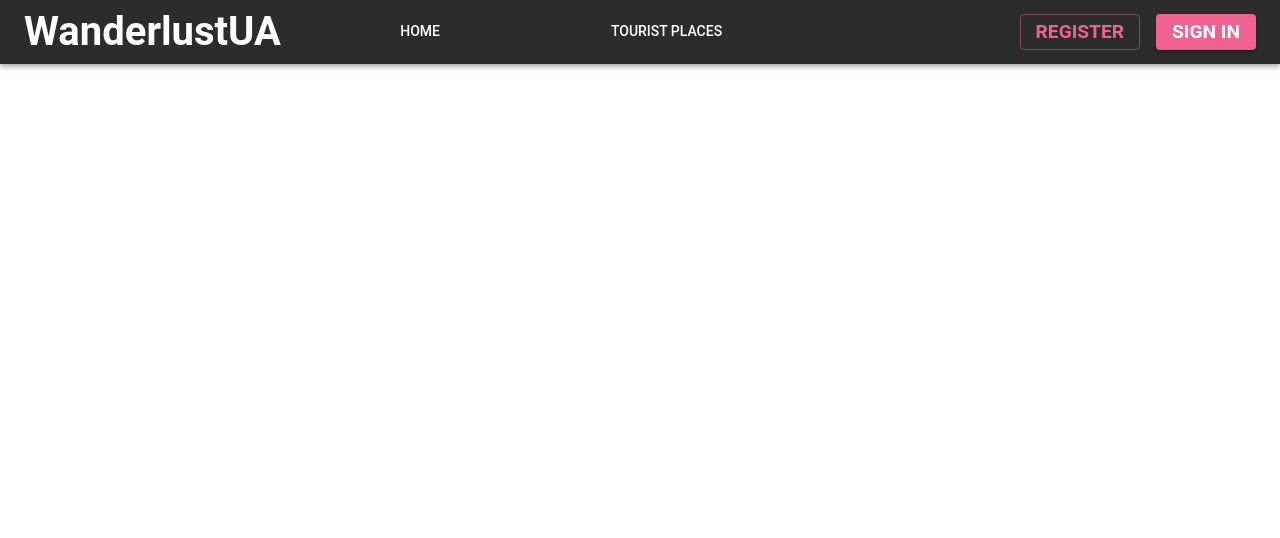
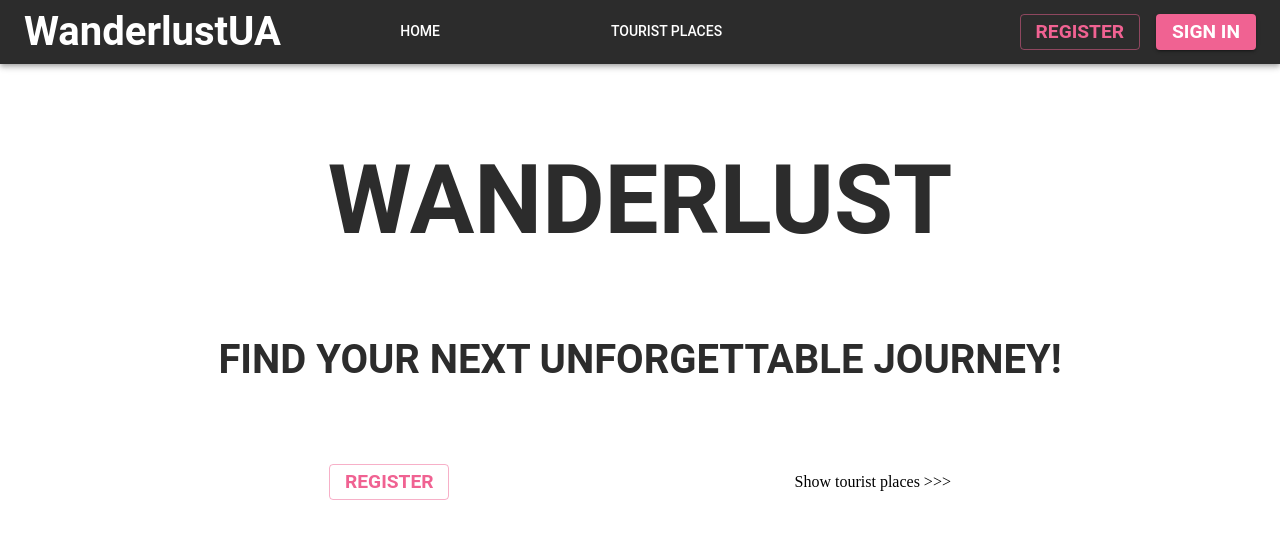
Before and after one commit to IvanRozb/WanderlustUA.front, a Next.js app: page / in a window 1280 px wide. Shown: the top 538 px of the page. Built offline with nearby package versions, Linux system fonts and the light colour scheme.

Commit message:
Added home page with register button and link to tourist-place

```diff
--- a/src/modules/header/index.tsx
+++ b/src/modules/header/index.tsx
@@ -4,7 +4,7 @@ import NavTabs from "@/modules/header/components/navTabs";
 import SignIn from "src/modules/header/components/sign-in";
 import SignOut from "@/modules/header/components/sign-out";
 import useToken from "@/hooks/useToken";
-import RegisterButton from "@/modules/header/components/register-button";
+import RegisterButton from "src/ui/register-button";
 import Link from "next/link";
 import Person from "@mui/icons-material/Person";
 import Typography from "@mui/material/Typography";
--- /dev/null
+++ b/src/modules/home-screen/index.tsx
@@ -0,0 +1,36 @@
+import {Box} from "@mui/system";
+import Typography from "@mui/material/Typography";
+import theme from "@/helpers/theme";
+import RegisterButton from "src/ui/register-button";
+import Link from "next/link";
+import useToken from "@/hooks/useToken";
+
+export default function HomeScreen(){
+    const token = useToken();
+
+    return <Box sx={{mt: 10}}>
+        <Typography variant={"h1"} color={theme.palette.primary.main}
+                    sx={
+                        {
+                            textTransform: "uppercase",
+                            fontWeight: 700,
+                            textAlign: "center"
+                        }
+                    }>Wanderlust</Typography>
+        <Typography variant={"h2"} color={theme.palette.primary.main}
+                    sx={
+                        {
+                            mt: 10,
+                            textTransform: "uppercase",
+                            fontWeight: 700,
+                            textAlign: "center"
+                        }
+                    }>Find Your Next Unforgettable Journey!</Typography>
+        <Box display={"flex"} justifyContent={"space-evenly"} alignItems={"center"} mt={10}>
+            {!token && <RegisterButton/>}
+            <Link href={"/tourist-places"}>
+                {"Show tourist places >>>"}
+            </Link>
+        </Box>
+    </Box>
+}
--- a/src/pages/index.tsx
+++ b/src/pages/index.tsx
@@ -1,7 +1,9 @@
 import Header from "@/modules/header";
+import HomeScreen from "@/modules/home-screen";
 
 export default function Home() {
-  return (
-      <Header />
-  )
+    return (<>
+        <Header/>
+        <HomeScreen/>
+    </>)
 }
```
Also changed, not shown: src/ui/register-button/index.tsx (renamed from src/modules/header/components/register-button/index.tsx).
